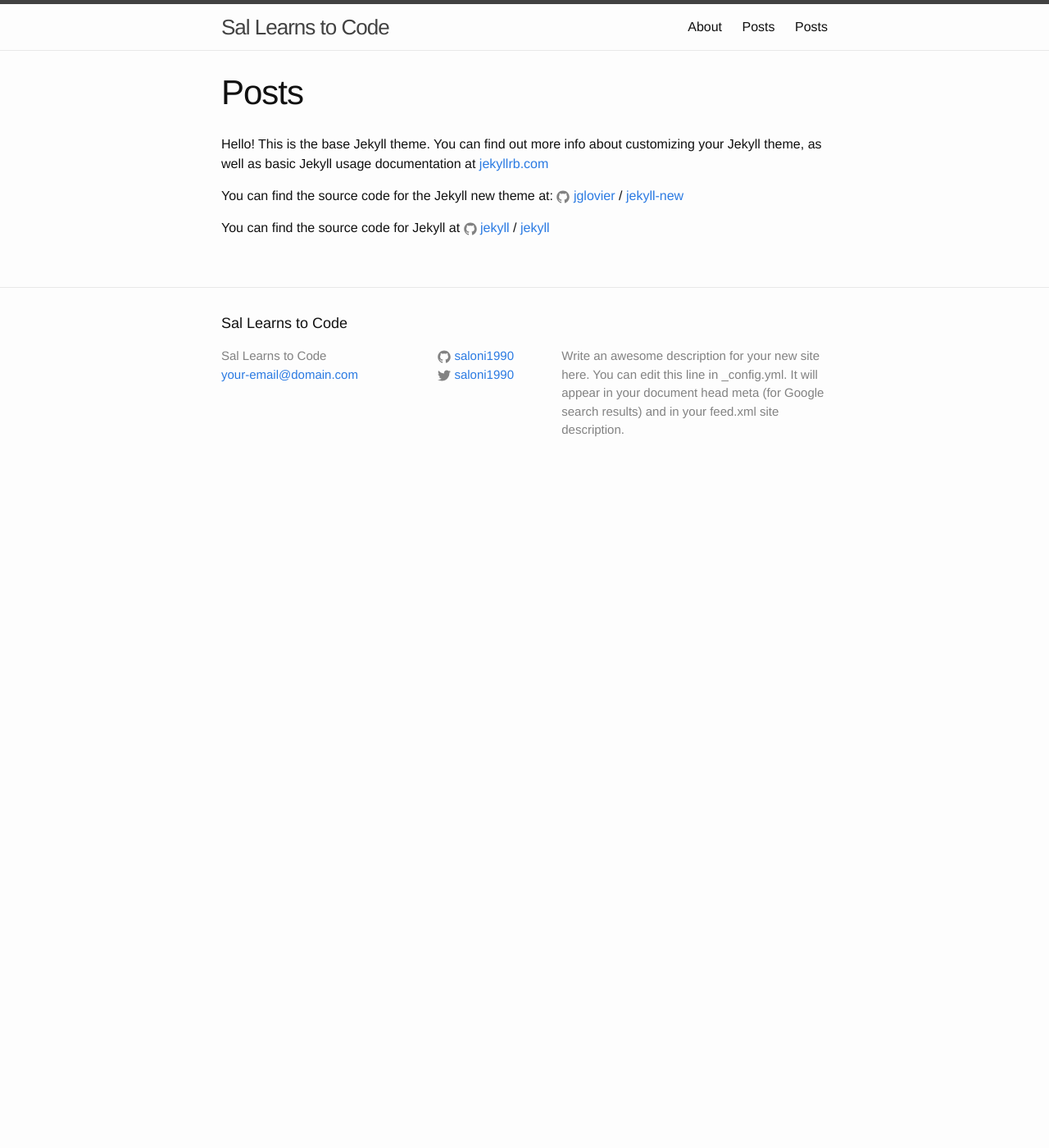
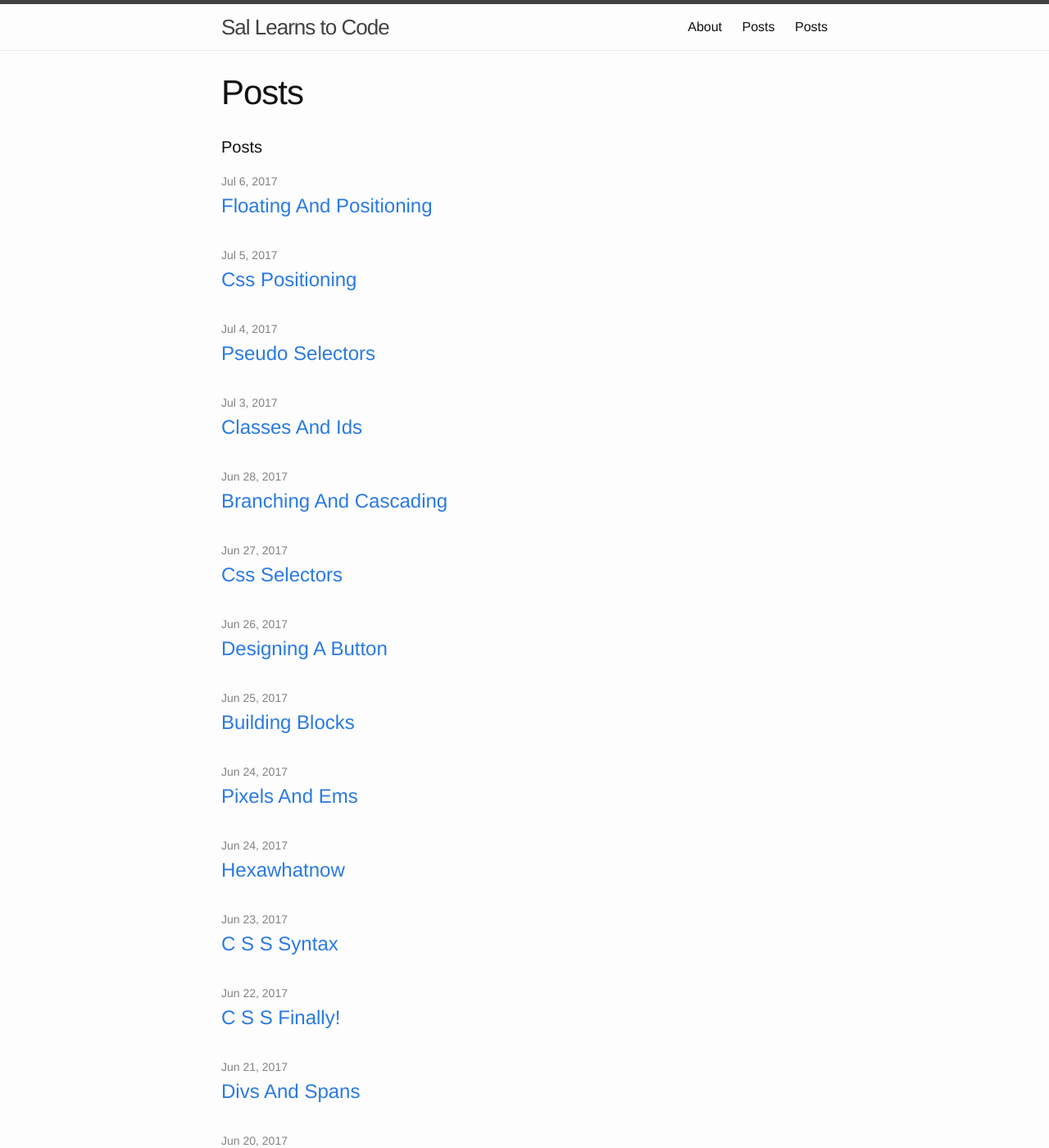
Before and after one commit to saloni1990/saloni1990.github.io, a Jekyll site: the page built from posts.markdown, in a window 1280 px wide and 1400 px high. Shown: the whole window at 82% size. Built offline with Jekyll 4.4.1, drawn with Linux system fonts in a browser that asks for light colours; some of the changed text lies outside the part shown.

Commit message:
Update posts.markdown

```diff
--- a/posts.markdown
+++ b/posts.markdown
@@ -4,12 +4,22 @@ title: Posts
 permalink: /posts/
 ---
 
-Hello! This is the base Jekyll theme. You can find out more info about customizing your Jekyll theme, as well as basic Jekyll usage documentation at [jekyllrb.com](http://jekyllrb.com/)
+<div class="home">
 
-You can find the source code for the Jekyll new theme at:
-{% include icon-github.html username="jglovier" %} /
-[jekyll-new](https://github.com/jglovier/jekyll-new)
+  <h1 class="page-heading">Posts</h1>
 
-You can find the source code for Jekyll at
-{% include icon-github.html username="jekyll" %} /
-[jekyll](https://github.com/jekyll/jekyll)
+  <ul class="post-list">
+    {% for post in site.posts %}
+      <li>
+        <span class="post-meta">{{ post.date | date: "%b %-d, %Y" }}</span>
+
+        <h2>
+          <a class="post-link" href="{{ post.url | prepend: site.baseurl }}">{{ post.title }}</a>
+        </h2>
+      </li>
+    {% endfor %}
+  </ul>
+
+  <p class="rss-subscribe">subscribe <a href="{{ "/feed.xml" | prepend: site.baseurl }}">via RSS</a></p>
+
+</div>
```
